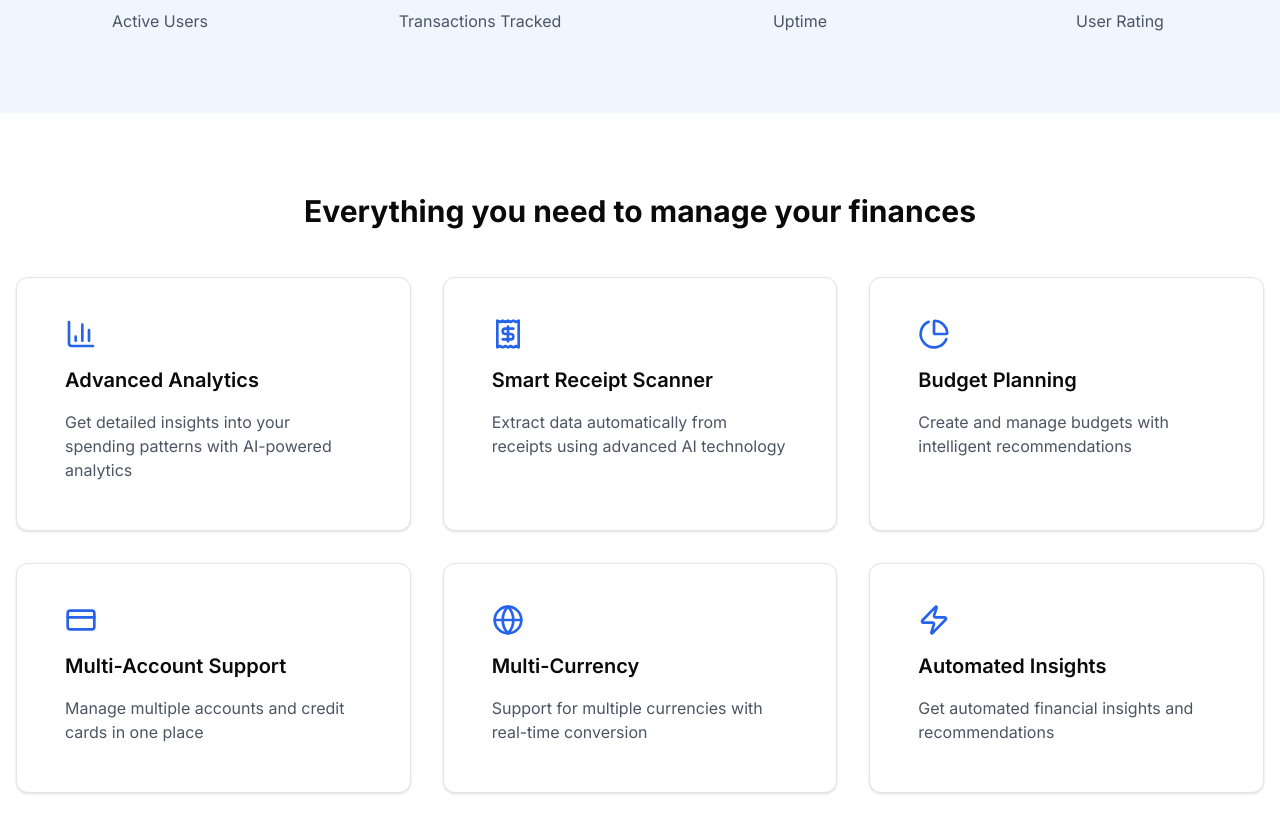
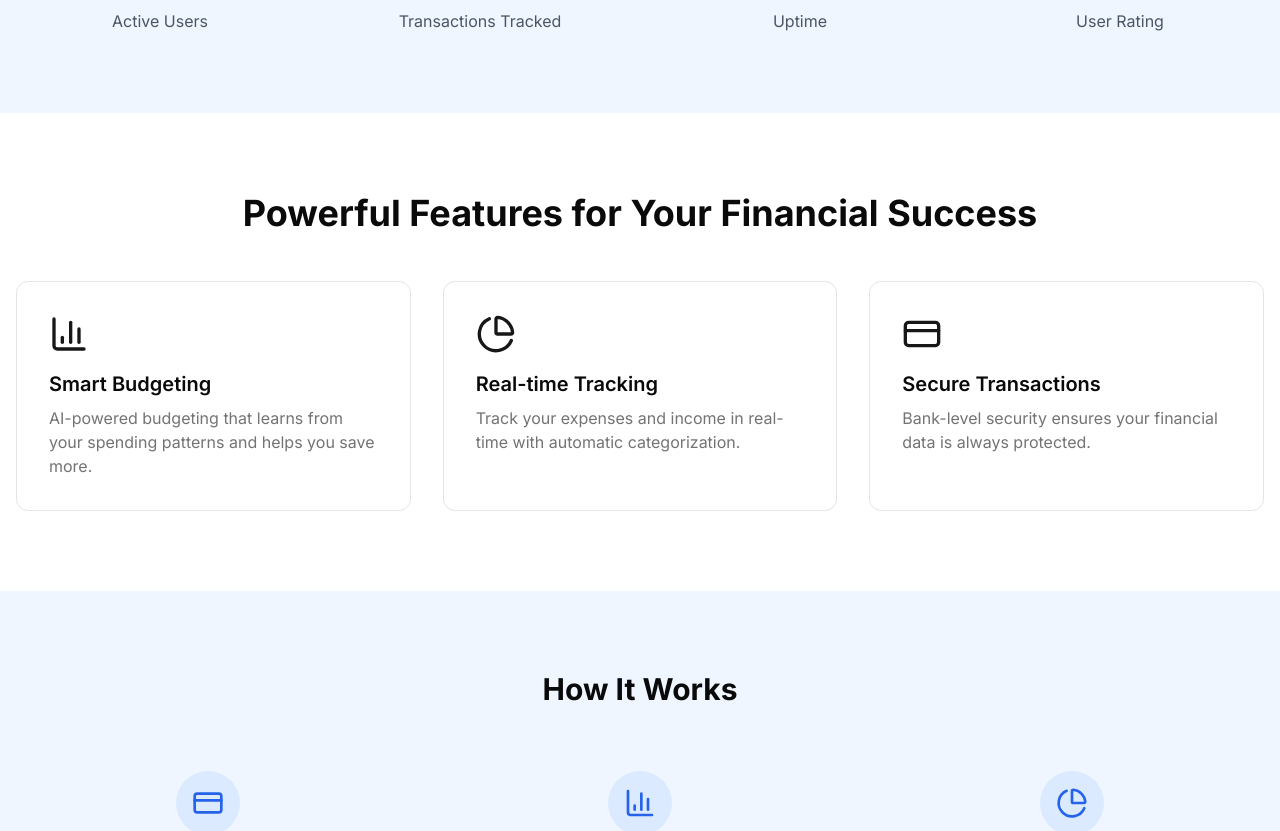
Before and after one commit to Blackie360/AI-finance-tracker, a Next.js app: page / in a window 1280 px wide. Shown: the part 1327-2158 px from the top of the page. Built offline with nearby package versions, Linux system fonts and the light colour scheme; no server answers.

Commit message:
fix: separated features section

```diff
--- a/app/page.js
+++ b/app/page.js
@@ -10,6 +10,7 @@ import {
 } from "@/data/landing";
 import HeroSection from "@/components/hero";
 import Link from "next/link";
+import { Features } from "@/components/Feature";
 
 const LandingPage = () => {
   return (
@@ -34,24 +35,7 @@ const LandingPage = () => {
       </section>
 
       {/* Features Section */}
-      <section id="features" className="py-20">
-        <div className="container mx-auto px-4">
-          <h2 className="text-3xl font-bold text-center mb-12">
-            Everything you need to manage your finances
-          </h2>
-          <div className="grid grid-cols-1 md:grid-cols-2 lg:grid-cols-3 gap-8">
-            {featuresData.map((feature, index) => (
-              <Card className="p-6" key={index}>
-                <CardContent className="space-y-4 pt-4">
-                  {feature.icon}
-                  <h3 className="text-xl font-semibold">{feature.title}</h3>
-                  <p className="text-gray-600">{feature.description}</p>
-                </CardContent>
-              </Card>
-            ))}
-          </div>
-        </div>
-      </section>
+     <Features />
 
       {/* How It Works Section */}
       <section className="py-20 bg-blue-50">
--- /dev/null
+++ b/components/Feature.tsx
@@ -0,0 +1,52 @@
+"use client"
+
+import { motion } from "framer-motion"
+import { BarChart3, PieChart, CreditCard } from 'lucide-react'
+import React from "react"
+
+const features = [
+  {
+    title: "Smart Budgeting",
+    description: "AI-powered budgeting that learns from your spending patterns and helps you save more.",
+    icon: BarChart3,
+  },
+  {
+    title: "Real-time Tracking",
+    description: "Track your expenses and income in real-time with automatic categorization.",
+    icon: PieChart,
+  },
+  {
+    title: "Secure Transactions",
+    description: "Bank-level security ensures your financial data is always protected.",
+    icon: CreditCard,
+  },
+]
+
+export function Features() {
+  return (
+    <section className="py-20 px-4">
+      <div className="container mx-auto">
+        <h2 className="text-3xl md:text-4xl font-bold text-center mb-12">
+          Powerful Features for Your Financial Success
+        </h2>
+        <div className="grid md:grid-cols-2 lg:grid-cols-3 gap-8">
+          {features.map((feature, index) => (
+            <motion.div
+              key={feature.title}
+              initial={{ opacity: 0, y: 20 }}
+              whileInView={{ opacity: 1, y: 0 }}
+              transition={{ delay: index * 0.1, duration: 0.5 }}
+              viewport={{ once: true }}
+              className="group relative overflow-hidden rounded-xl border p-8 hover:border-primary/50 transition-colors"
+            >
+              <div className="absolute inset-0 bg-gradient-to-r from-primary/10 to-transparent opacity-0 group-hover:opacity-100 transition-opacity" />
+              {React.createElement(feature.icon, { className: "h-10 w-10 mb-4 text-primary" })}
+              <h3 className="text-xl font-semibold mb-2">{feature.title}</h3>
+              <p className="text-muted-foreground">{feature.description}</p>
+            </motion.div>
+          ))}
+        </div>
+      </div>
+    </section>
+  )
+}
```
